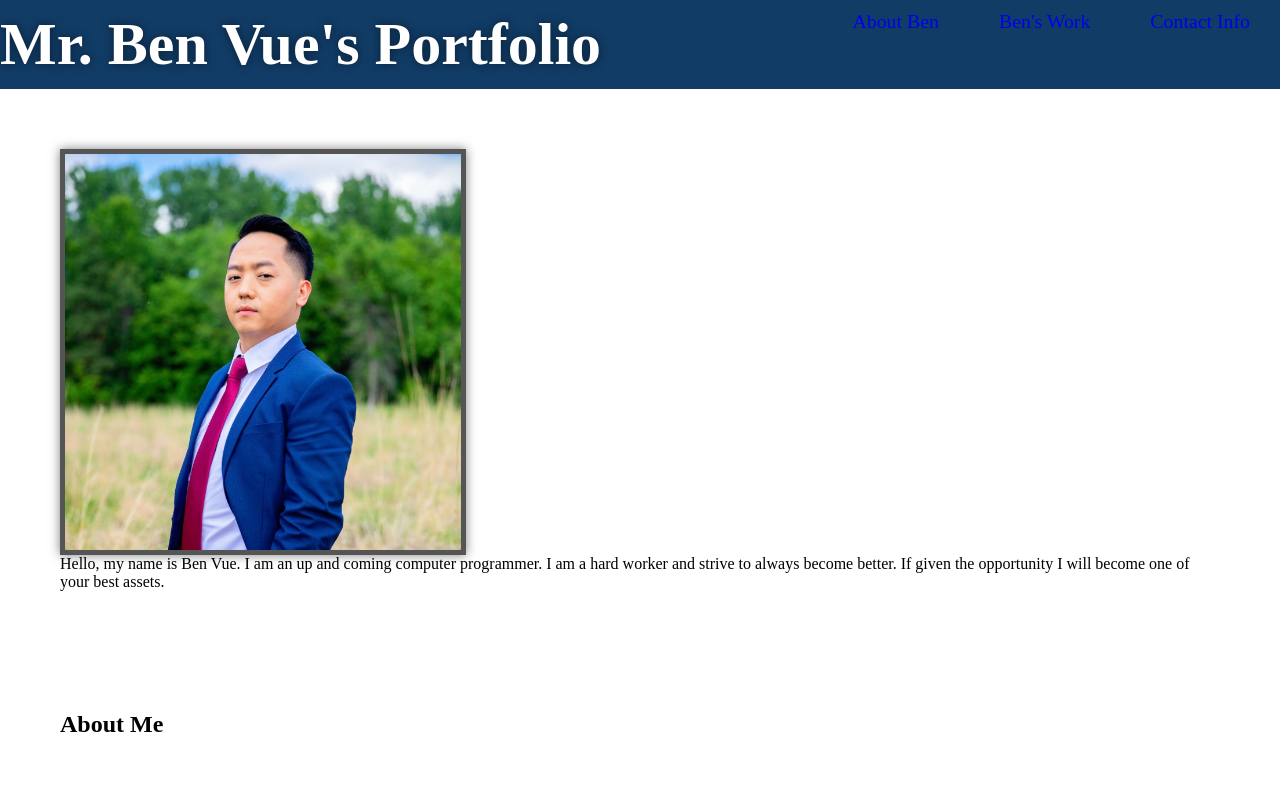
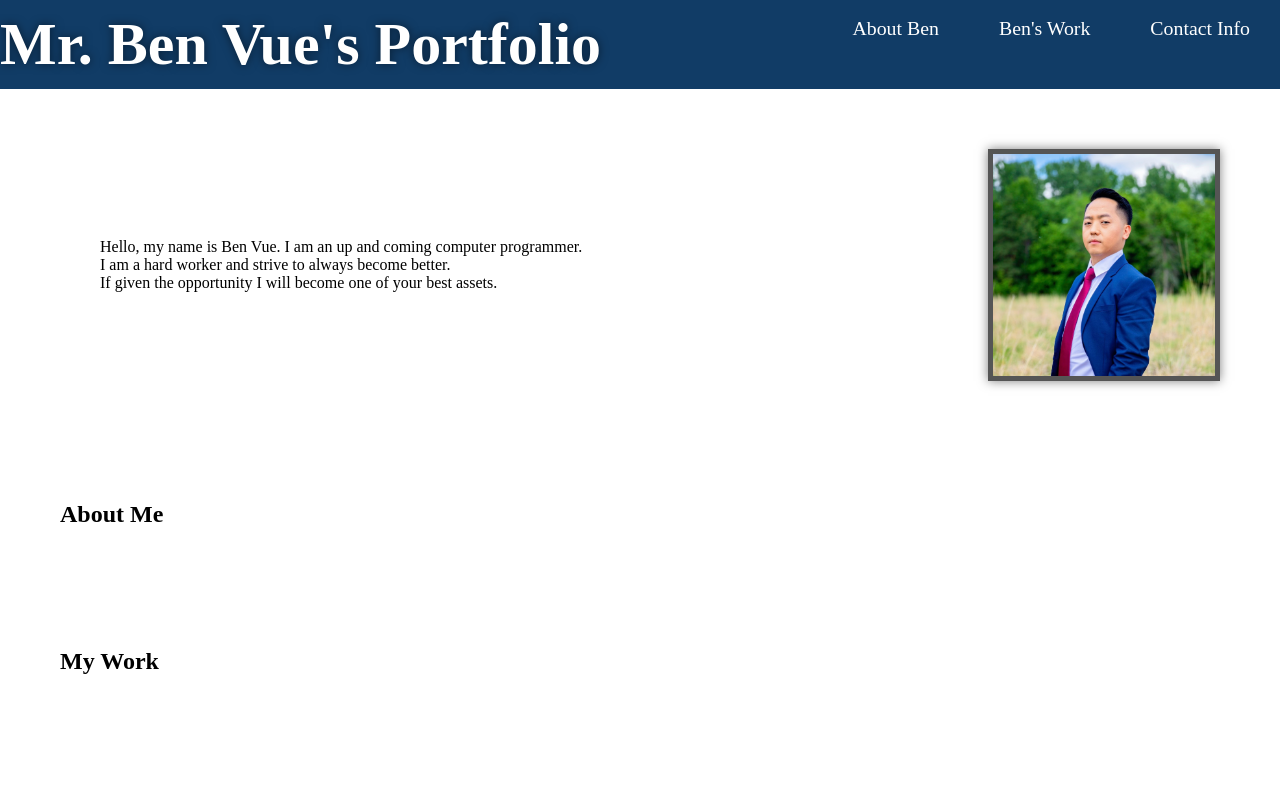
Before and after one commit to benyvue/bens-portfolio, a plain HTML site: page index.html in a window 1280 px wide. Shown: the top 792 px of the page. Drawn offline with Linux system fonts and the light colour scheme.

Commit message:
minor edits to photo css

```diff
--- a/assets/css/style.css
+++ b/assets/css/style.css
@@ -1,5 +1,4 @@
-/*CSS sheet for my-portfoliok*/
-
+/*CSS sheet for my-portfolio*/
 * {
     margin: 0;
     padding: 0;
@@ -16,11 +15,20 @@ section {
 header {
     display: flex;
     justify-content: space-between;
-    align-items: flex-start;
+    padding: 0, 0,0,20px;
     background-color: #113c66;
-    padding: 10px 0 10px 0;
+    padding: 10px 0;
     position: -webkit-sticky;
     position: sticky;
+}
+
+header a {
+    text-decoration: none;
+    color: white;
+}
+
+header nav {
+    margin: 7px 0;
 }
 
 header nav ul {
@@ -29,47 +37,47 @@ header nav ul {
     justify-content: space-between;
     align-items: center;
     list-style: none;
-  }
+}
 
 header nav ul li a {
-
     margin: 0 30px;
     font-weight: lighter;
     font-size: 1.55vw;
     text-decoration: none;
 }
 
-header a:visited {
-    text-decoration: none;
-    color: white;
-}
-
-header h1 a {
-    text-shadow: 0 0 10px rgba(0, 0, 0, 0.5);
+header h1 {
     font-weight: bold;
     font-size: 60px;
-    font-style: normal;
-    color: white;
-    padding: 40px 0 20px 0;
-    text-decoration: none;
-
+    color: var(--primary-color);
+    margin: 0;
+    text-shadow: 0 0 10px rgba(0, 0, 0, 0.5);
 }
 /*End Header Styles*/
 
 /*Start Hero Styles*/
-.hero div {
-    display:flex;
+.hero {
+    display: flex;
     flex-wrap: wrap;
+    flex-direction: row-reverse;
+    justify-content: center;
     align-items: center;
-    justify-content: space-between;
 }
 
-.ben-pic {
-    max-height: 35%;
-    max-width: 35%;
+.hero p {
+    width: 80%;
+    padding: 0 40px;
+}
+
+.hero img {
+
+    width: 20%;
+    height: auto;
+    box-shadow: 0 0 10px rgba(0, 0, 0, 0.5);
     border: 5px solid #555;
-    box-shadow: 0 0 10px rgba(0, 0, 0, 0.5);
 }
+
+
 /*End Hero Styles*/
 
 /*Footer Style Starts*/
--- a/index.html
+++ b/index.html
@@ -27,17 +27,21 @@
         </nav>
     </header>
 
+<main>
+
+    <!--hero section-->
     <section class="hero">
-        <div>
-        <img src="./assets/images/Benpicture.jpg" class="ben-pic" />
-        <p>
-            Hello, my name is Ben Vue. I am an up and coming computer programmer. I am a hard worker
-            and strive to always become better. If given the opportunity I will become one of your
-            best assets.
-        </p>
-        </div>
+
+            <img src="./assets/images/Benpicture.jpg" />
+            <p>
+            Hello, my name is Ben Vue. I am an up and coming computer programmer. </br>
+            I am a hard worker and strive to always become better. </br>
+            If given the opportunity I will become one of your best assets.
+            </p>
+
     </section>
 
+    <!--Article section-->
     <section id="about-me">
         <h2>About Me</h2>
     </section>
@@ -54,6 +58,9 @@
             E-mail: <a href="mailto:benyvue123@gmail.com">benyvue123@gmail.com</a>
         </p>
     </section>
+
+</main>
+
     <footer>
         Made possible by Ben Y. Vue
     </footer>
```
